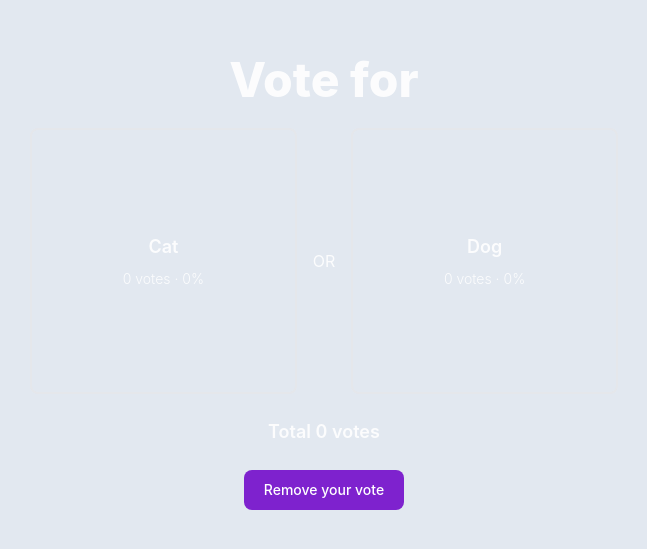
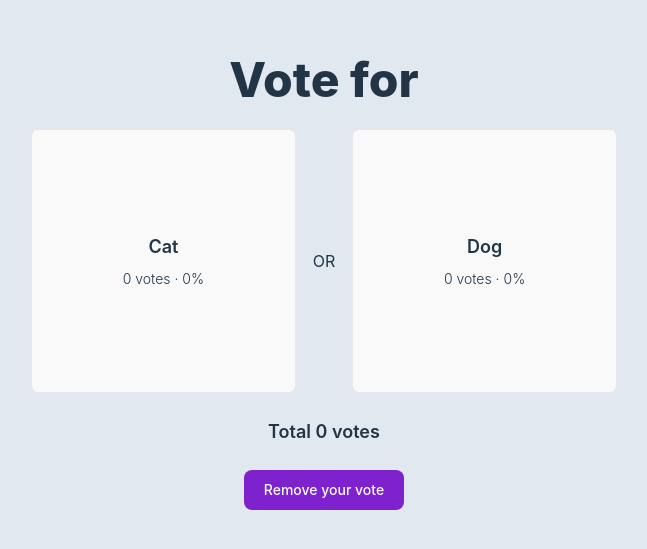
Before and after one commit to Rrhul0/voting-app-websocket, a React (Vite) app: page / in a window 1280 px wide. Shown: the part 113-662 px from the top of the page, without its empty margins (316-963 px from the left). Built offline with nearby package versions, Linux system fonts and the light colour scheme; no server answers.

Commit message:
revert some css in index.css

```diff
--- a/src/index.css
+++ b/src/index.css
@@ -17,3 +17,16 @@
     -moz-osx-font-smoothing: grayscale;
     -webkit-text-size-adjust: 100%;
 }
+
+@media (prefers-color-scheme: light) {
+    :root {
+        color: #213547;
+        background-color: #ffffff;
+    }
+    a:hover {
+        color: #747bff;
+    }
+    button {
+        background-color: #f9f9f9;
+    }
+}
```
